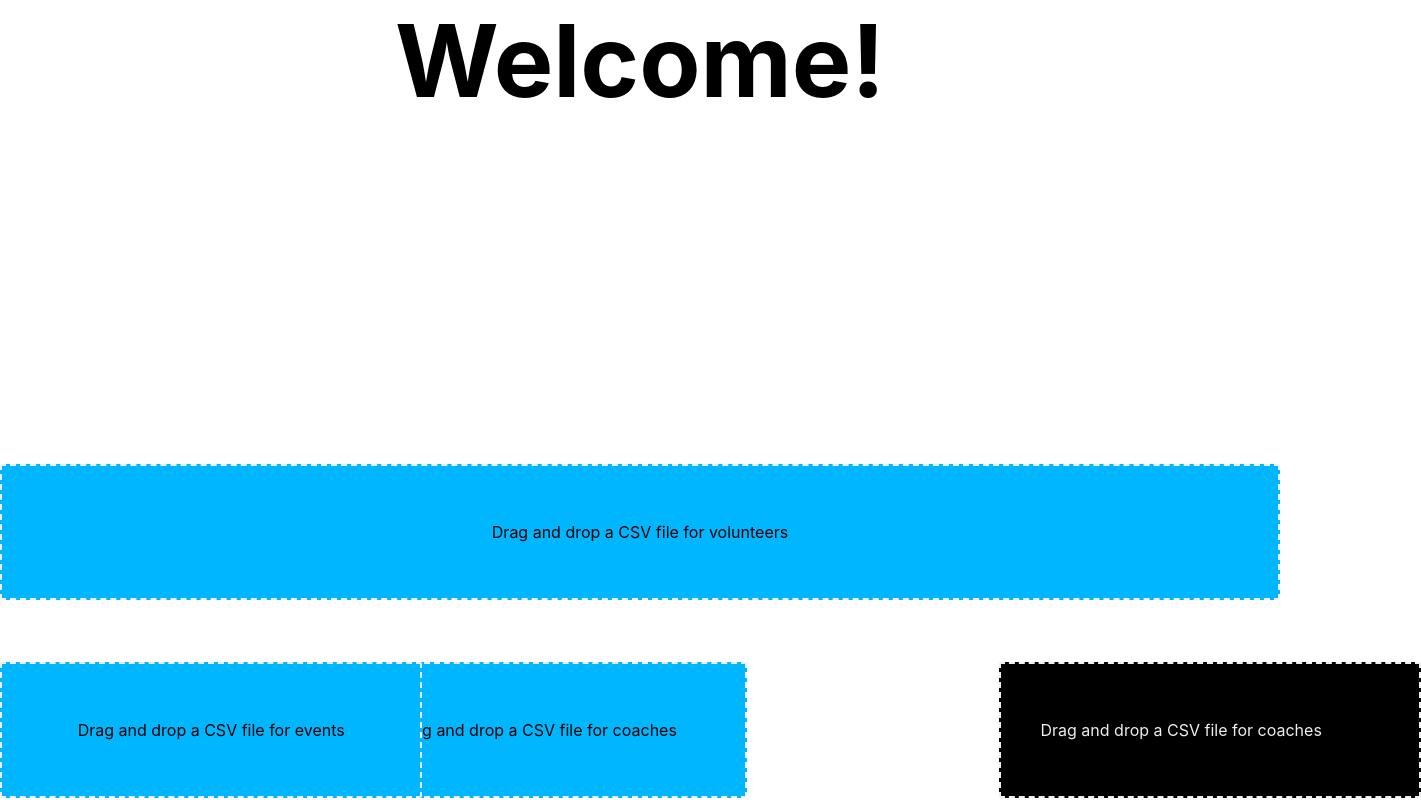
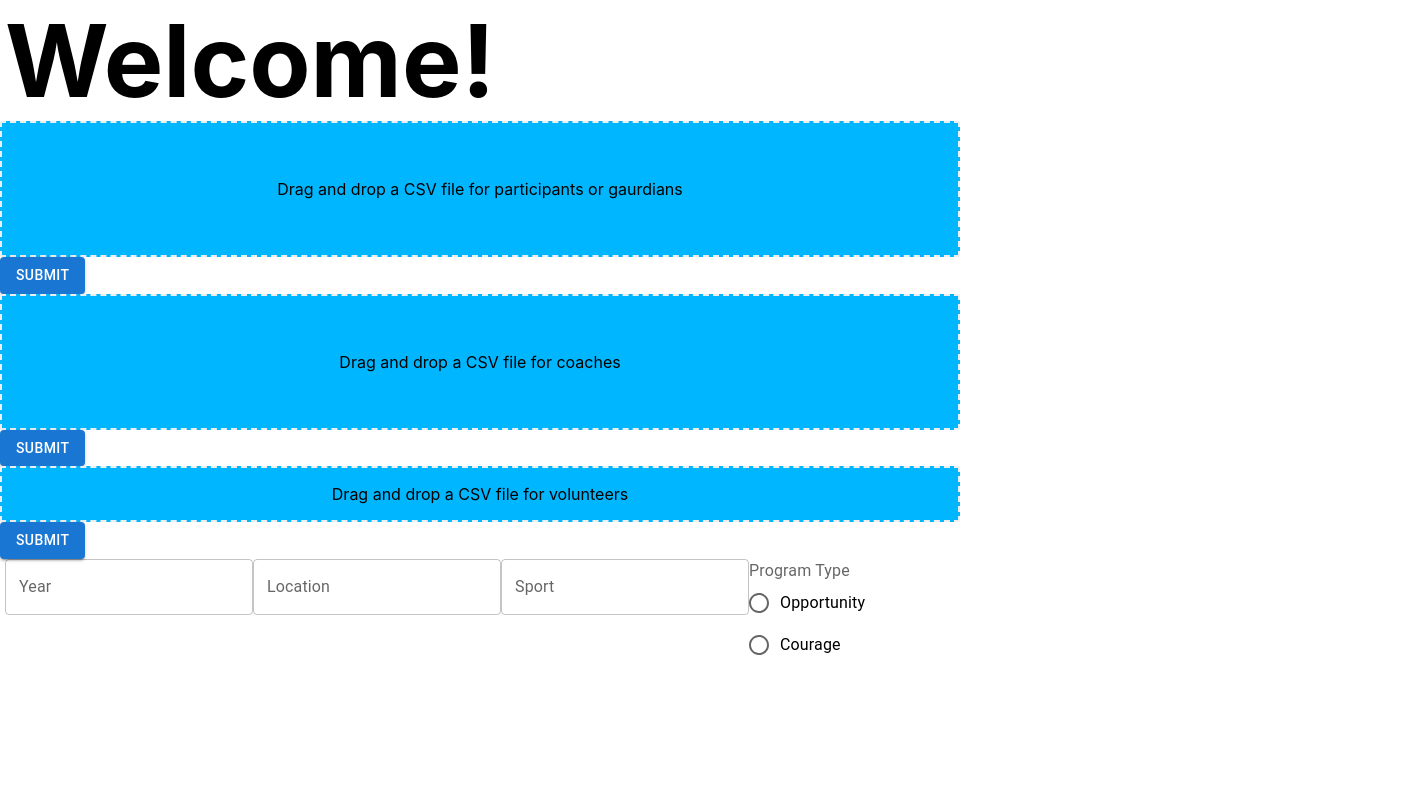
Before and after one commit to devsdogood/can-play, a Next.js app: page / in a window 1280 px wide. Shown: the whole page, 1421 px wide, since content can reach past the window. Built offline with nearby package versions, Linux system fonts and the light colour scheme.

Commit message:
August 13th changes

```diff
--- a/lib/mongodb.ts
+++ b/lib/mongodb.ts
@@ -138,5 +138,5 @@ export async function updateEvent(
 ): Promise<void> {
   await mongo
     .collection<model.Event>(CollectionNames.events)
-    .updateOne({ _id: event._id }, event);
+    .updateOne({ _id: event._id }, { $set: event });
 }
--- a/pages/api/[collection].ts
+++ b/pages/api/[collection].ts
@@ -23,7 +23,7 @@ export default async function handler(
   ) {
     client
       .collection(collection)
-      .updateOne({ _id: new ObjectId(req.body._id) }, req.body);
+      .updateOne({ _id: new ObjectId(req.body._id) }, { $set: req.body });
 
     res.status(200).send({ message: "Success" });
   } else {
--- a/pages/index.tsx
+++ b/pages/index.tsx
@@ -1,17 +1,35 @@
 import React, { useCallback, useState } from "react";
 import { useDropzone } from "react-dropzone";
 import Button from "@mui/material/Button";
+import Raido from "@mui/material/Radio";
+import TextField from "@mui/material/TextField";
 import styles from "../styles/Upload.module.css";
+import { RadioGroup, FormControlLabel, FormControl, FormLabel } from "@mui/material";
+import Radio from "@mui/material/Radio";
 
 function DragDropPage() {
   const [files, setFiles] = useState<File[] | null>(null);
 
-  const handleSubmit = () => {
+  const [year, setYear] = useState("");
+  const [location, setLocation] = useState("");
+  const [sport, setSport] = useState("");
+  const [programType, setProgramType] = useState("");
+
+
+  const handleSubmit = (route: string) => {
     if (files) {
       var data = new FormData();
+      console.log(files);
       data.append("file", files[0]);
 
-      fetch("/api/form-data", {
+      if (route=="volunteers"){
+        data.append("year", year);
+        data.append("location", year);
+        data.append("sport", year);
+        data.append("programType", year);
+      }
+
+      fetch(`/api/upload/${route}`, {
         method: "POST",
         body: data,
       });
@@ -41,19 +59,16 @@ function DragDropPage() {
           {isDragActive ? (
             <p>Drop the files here ...</p>
           ) : (
-            <p>Drag and drop a CSV file for coaches</p>
+            <p>Drag and drop a CSV file for participants or gaurdians</p>
           )}
         </div>
-      </div>
-
-      <div id="event">
-        <div {...getRootProps({ className: styles.event })}>
-          <input {...getInputProps()} />
-          {isDragActive ? (
-            <p>Drop the files here ...</p>
-          ) : (
-            <p>Drag and drop a CSV file for events</p>
-          )}
+        <div className={styles.button1}>
+          <Button
+            variant="contained"
+            onClick={() => handleSubmit("participants")}
+          >
+            Submit
+          </Button>
         </div>
       </div>
 
@@ -66,6 +81,11 @@ function DragDropPage() {
             <p>Drag and drop a CSV file for coaches</p>
           )}
         </div>
+        <div className={styles.button2}>
+          <Button variant="contained" onClick={() => handleSubmit("coaches")}>
+            Submit
+          </Button>
+        </div>
       </div>
 
       <div id="volunteer">
@@ -77,6 +97,33 @@ function DragDropPage() {
             <p>Drag and drop a CSV file for volunteers</p>
           )}
         </div>
+        <div>
+        <div className={styles.butto3}>
+          <Button
+            variant="contained"
+            onClick={() => handleSubmit("volunteers")}
+          >
+            Submit
+          </Button>
+        </div>
+        <div className={styles.options}>
+          <TextField id="year" label="Year" variant="outlined" placeholder="2022" className={styles.year} onChange={(e) => setYear(e.target.value)} />
+          <TextField id="location" label="Location" variant="outlined" placeholder="200 Example" onChange={(e) => setLocation(e.target.value)} />
+          <TextField id="Sport" label="Sport" variant="outlined" placeholder="Football" onChange={(e) => setSport(e.target.value)} />
+          <FormControl >
+            <FormLabel id="demo-radio-buttons-group-label">Program Type</FormLabel>
+            <RadioGroup
+              aria-labelledby="demo-radio-buttons-group-label"
+              name="radio-buttons-group"
+              onChange={(e) => setProgramType(e.target.value)}
+            >
+            <FormControlLabel value="Opportunity" control={<Radio />} label="Opportunity" />
+            <FormControlLabel value="Courage" control={<Radio />} label="Courage" />
+            </RadioGroup>
+          </FormControl>
+
+        </div>
+        </div>
       </div>
     </section>
   );
--- a/pages/participants.tsx
+++ b/pages/participants.tsx
@@ -82,7 +82,7 @@ export async function getServerSideProps() {
     firstName: doc.name[0],
     lastName: doc.name[1],
     emergencyContactName: doc.emergency_contact.name[0] + " " + doc.emergency_contact.name[1],
-    emergencyContactPhone: doc.emergency_contact.contact_info.phone_number,
+    emergencyContactPhone: doc.emergency_contact.info.phone_number,
   }));
 
   return {
--- a/styles/Upload.module.css
+++ b/styles/Upload.module.css
@@ -1,49 +1,6 @@
 .regestration {
-    position: absolute;
-    width: 33%;
-    bottom: 0%;
-    flex: 1;
-    display: flex;
-    flex-direction: column;
-    align-items: center;
-    padding: 40px;
-    border-width: 2px;
-    border-radius: 2px;
-    border-color: #eeeeee;
-    border-style: dashed;
-    background-color: #00b7ff;
-    color: #000000;
-    outline: none;
-    transition: border .24s ease-in-out;
-    margin-top: 450px;
-    margin-bottom: 2px;
-    margin-left: 325px;
-    margin-right: 00px;
-}
-.coach {
-    position: absolute;
-    width: 33%;
-    bottom: 0;
-    flex: 1;
-    display: flex;
-    flex-direction: column;
-    padding: 40px;
-    border-width: 2px;
-    border-radius: 2px;
-    border-color: #eeeeee;
-    border-style: dashed;
-    background-color: #000000;
-    color: #eeeeee;
-    outline: none;
-    transition: border .24s ease-in-out;
-    margin-top: 450px;
-    margin-bottom: 2px;
-    margin-left: 998.5px;
-    margin-right: 00px;
-}
-.volunteer {
-    position: absolute;
-    width: 100%;
+    position: relative;
+    width: 75%;
     bottom: 0;
     flex: 1;
     display: flex;
@@ -58,14 +15,14 @@
     color: #000000;
     outline: none;
     transition: border .24s ease-in-out;
-    margin-top: 550px;
-    margin-bottom: 200px;
+    /* margin-top: 550px;
+    margin-bottom: 00px;
     margin-left: 00px;
-    margin-right: 00px;
+    margin-right: 00px; */
 }
-.event {
-    position: absolute;
-    width: 33%;
+.coach {
+    position: relative;
+    width: 75%;
     bottom: 0;
     flex: 1;
     display: flex;
@@ -80,23 +37,90 @@
     color: #000000;
     outline: none;
     transition: border .24s ease-in-out;
-    margin-top: 550px;
-    margin-bottom: 2px;
+    /* margin-top: 550px;
+    margin-bottom: 137px;
     margin-left: 00px;
-    margin-right: 00px;
+    margin-right: 00px; */
+}
+.volunteer {
+    position: relative;
+    width: 75%;
+    bottom: 0;
+    flex: 1;
+    display: flex;
+    flex-direction: column;
+    align-items: center;
+    /* padding-right: 20px;
+    padding-left: 40px;
+    padding-top: 40px;
+    padding-bottom: 40px; */
+    border-width: 2px;
+    border-radius: 2px;
+    border-color: #eeeeee;
+    border-style: dashed;
+    background-color: #00b7ff;
+    color: #000000;
+    outline: none;
+    transition: border .24s ease-in-out;
+    /* margin-top: 550px;
+    margin-bottom: 398px;
+    margin-left: 00px;
+    margin-right: 00px; */
+}
+.confirm {
+
+    position: relative;
+    position: block;
+    flex-direction: row;
+    width: 90%;
+    height: 40px;
+    /* margin-top: -150px;
+    margin-bottom: 100px;
+    margin-right: -1670px; */
+    text-align: right;
+    font-size: 100px;
+    padding-right: 5px;
+    padding-left: 5px;
+
 }
 .welcome{
-    text-align: center;
-    position: absolute;
+    /* text-align: center; */
+    /* position: absolute; */
     flex-direction: column;
     width: 100%;
     margin-top: 0px;
     margin-bottom: 0px;
-    margin-right: 90px;
+    margin-right: 0px;
     font-size: 100px;
     padding-right: 5px;
     padding-left: 5px;
 
+}
+.options{
+    position: relative;
+    flex-direction: row;
+    width: 100%;
+    height: 90px;
+    margin-top: 0%;
+    margin-bottom: 0%;
+    margin-right: 0%;
+    font-size: 100px;
+    padding-right: 5px;
+    padding-left: 5px;
+    padding-bottom: 10%;
+}
+.button1{
+    top: 20px;
+}
+.button2{
+
+}
+.button3{
+
+}
+.programtype{
+    position: relative;
+    /* right */
 }
 .welcomdiv{
     padding-right: 5px;
```
Also changed, not shown: pages/attendance.tsx (+43 -10 lines).
